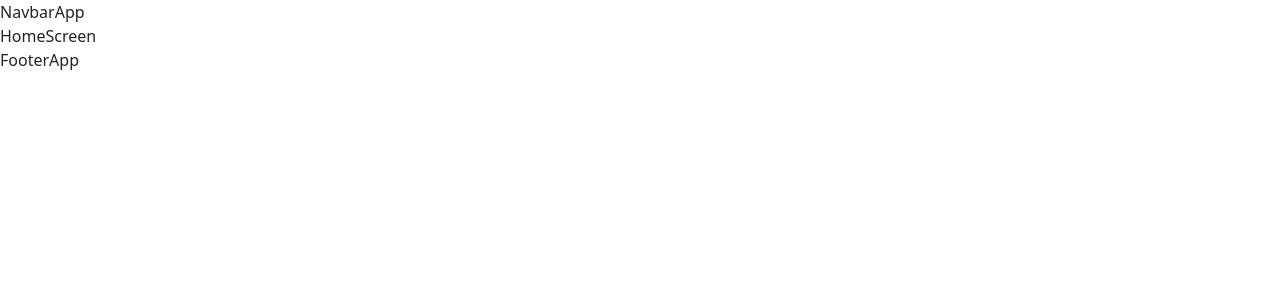
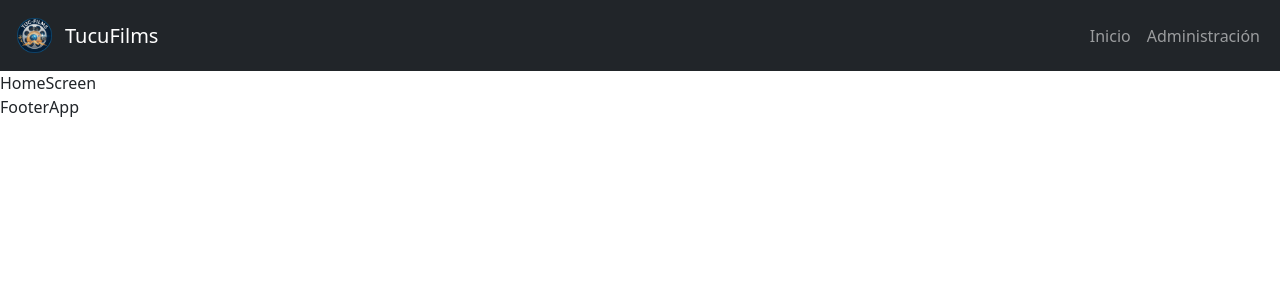
Before and after one commit to juanmv32/Proyecto-TucuFilms, a React (Vite) app: page / in a window 1280 px wide. Shown: the top 300 px of the page. Built offline with nearby package versions, Linux system fonts and the light colour scheme.

Commit message:
cree el componente y realice los primero cambios basicos

```diff
--- a/src/components/NavbarApp.jsx
+++ b/src/components/NavbarApp.jsx
@@ -1,7 +1,35 @@
 import React from "react";
+import { Link } from "react-router-dom";
+import logo from "../assets/logotucufilms3.png"
+
 
 const NavBarApp = () => {
-  return <div>NavbarApp</div>;
+  return (
+    <nav className="navbar navbar-expand-lg navbar-dark bg-dark sticky-top">
+      <div className="container-fluid">
+        <Link className="navbar-brand d-flex align-items-center" to="/">
+          <img src= {logo} alt="logo TucuFilms" width="45" className="me-2" />
+          TucuFilms
+        </Link>
+        <button className="navbar-toggler" type="button" data-bs-toggle="collapse" data-bs-target="#navbarNav">
+          <span className="navbar-toggler-icon"></span>
+        </button>
+        <div className="collapse navbar-collapse" id="navbarNav">
+          <ul className="navbar-nav ms-auto">
+
+            <li className="nav-item">
+              <Link className="nav-link" to="/">Inicio</Link>
+            </li>
+
+            <li className="nav-item">
+              <Link className="nav-link" to="/Admin">Administración</Link>
+            </li>
+
+          </ul>
+        </div>
+      </div>
+    </nav>
+  );
 };
 
 export default NavBarApp;
```
Also changed, not shown: src/assets/logotucufilms3.png (added).
